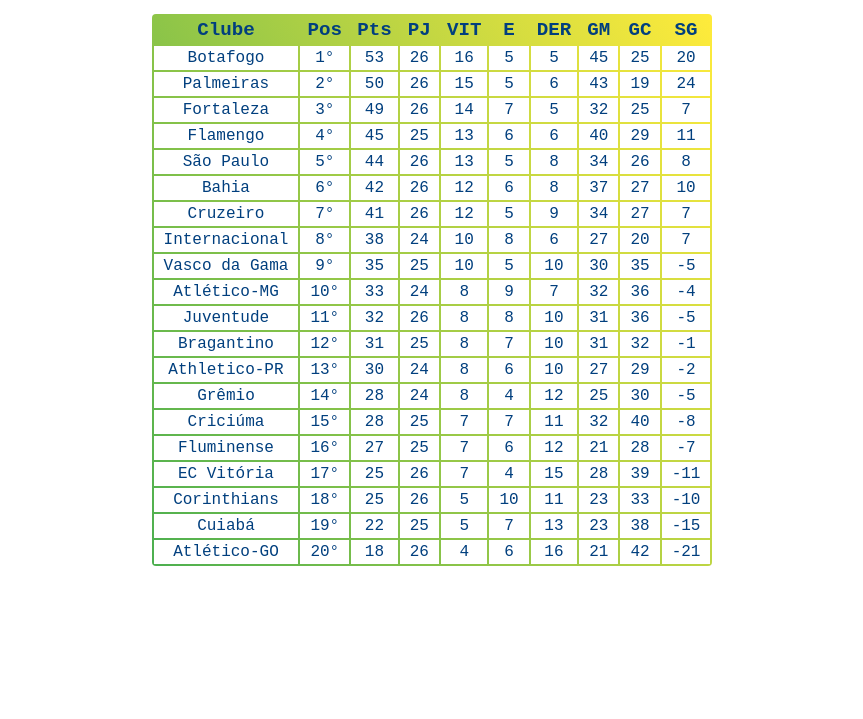
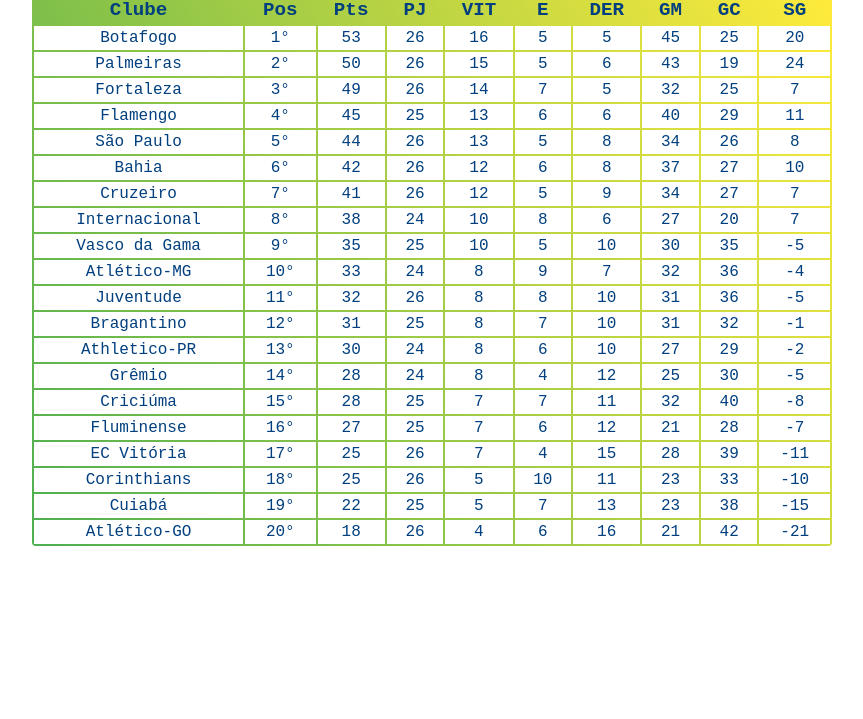
Before and after one commit to ewertonvieira/TabelaBrasileirao, a plain HTML site: page Index.html in a window 1280 px wide. Shown: the part 101-820 px from the top of the page, without its empty margins (208-1071 px from the left). Drawn offline with Linux system fonts and the light colour scheme.

Commit message:
tabelabrasileirao

```diff
--- a/css/stylesheet.css
+++ b/css/stylesheet.css
@@ -12,11 +12,13 @@
 #table {
     background: linear-gradient(60deg, #4CAF50, #FFEB3B);
     margin: auto;
-    margin-top: 20px;
+    margin-top: 10px 20px;
     font-family: monospace;
     font-size: 1.2rem;
     color: #013f7e;
     border-radius: 4px;
+    max-width: 800px;
+    width: 100%;
 }
 
 td {
--- a/javascript/insertLine.js
+++ b/javascript/insertLine.js
@@ -245,7 +245,8 @@
 const addLine = (nome, pos, pontos, jogos, vitorias, empates, derrotas, golsMarcados, golSofridos, Saldo) =>{
     const tableSerieA =  document.querySelector("table"); // Seleciona a tabela
     const novaLinha = tableSerieA.insertRow(); // Insere uma nova Linha
-
+    // add uma classe a linha
+    novaLinha.classList.add('linha')
     // Cada linha add uma celula nova a linha(novaLinha);
     const cellNome = novaLinha.insertCell(0);
     const cellPos = novaLinha.insertCell(1);
```
Also changed, not shown: javascript/filters.js (deleted).
